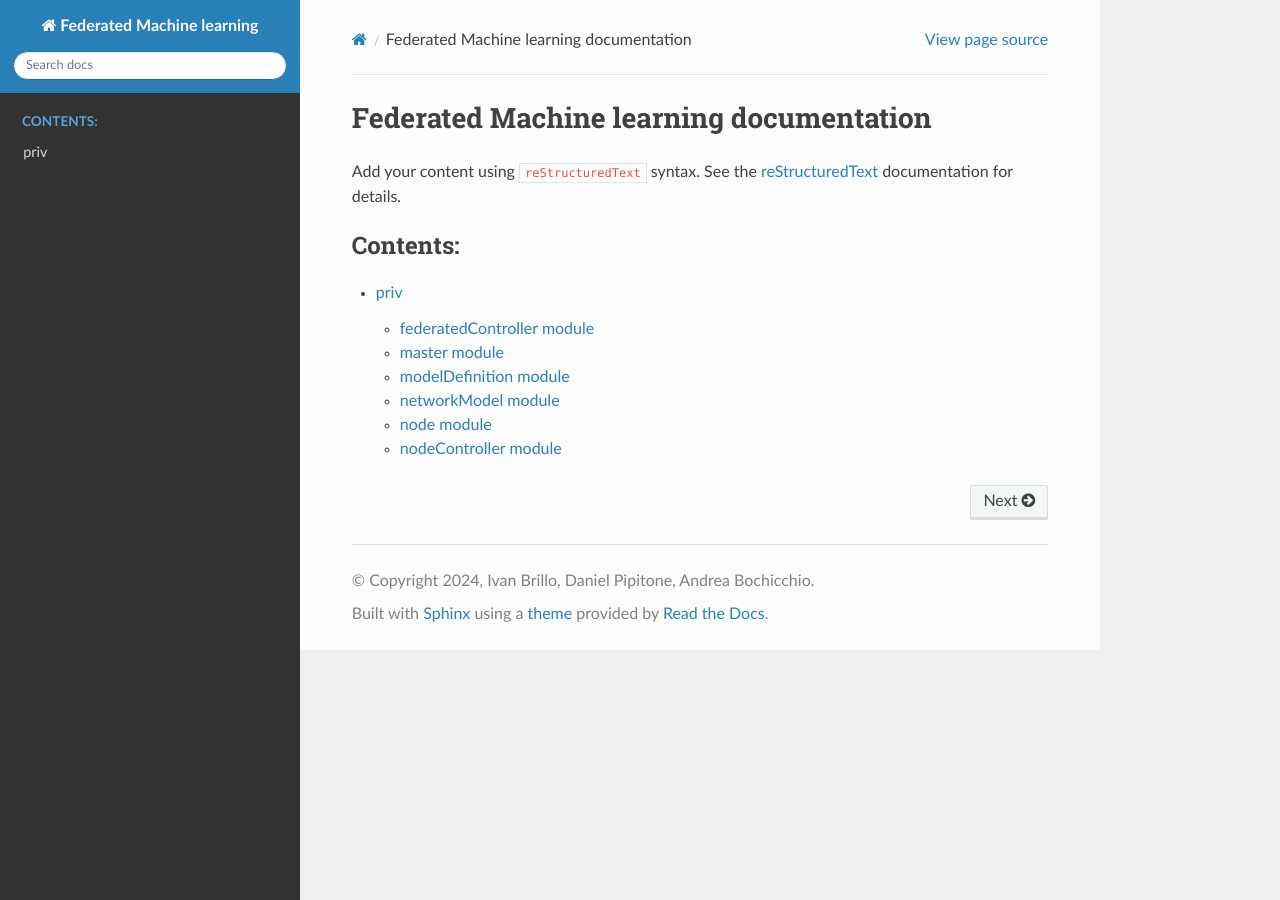
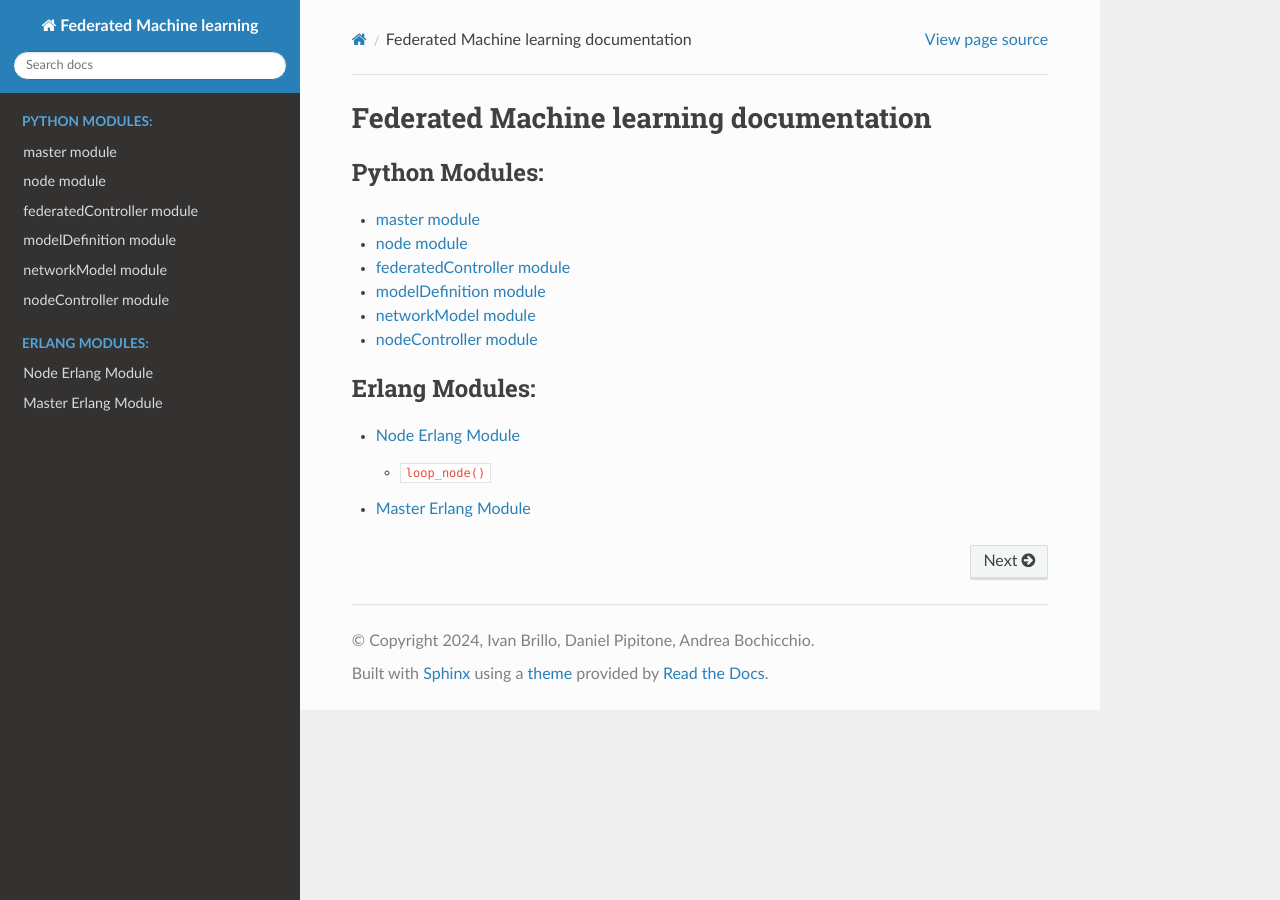
Before and after one commit to ivanbrillo/DL_erlang, a Sphinx documentation site: the page built from docs/index.rst, in a window 1280 px wide. Built offline with Sphinx 7.4.7 and the Read the Docs theme 3.1.0, drawn with Linux system fonts in a browser that asks for light colours.

Commit message:
Add Erlang documentation and integrated with Sphinx

```diff
--- a/docs/conf.py
+++ b/docs/conf.py
@@ -17,7 +17,7 @@ release = '1.0.0'
 # -- General configuration ---------------------------------------------------
 # https://www.sphinx-doc.org/en/master/usage/configuration.html#general-configuration
 
-extensions = ['sphinx.ext.autodoc']
+extensions = ['sphinx.ext.autodoc','sphinxcontrib.plantuml']
 
 templates_path = ['_templates']
 exclude_patterns = ['_build', 'Thumbs.db', '.DS_Store']
--- a/docs/index.rst
+++ b/docs/index.rst
@@ -5,14 +5,27 @@
 
 Federated Machine learning documentation
 ========================================
-
-Add your content using ``reStructuredText`` syntax. See the
-`reStructuredText <https://www.sphinx-doc.org/en/master/usage/restructuredtext/index.html>`_
-documentation for details.
+..
+   Add your content using ``reStructuredText`` syntax. See the
+   `reStructuredText <https://www.sphinx-doc.org/en/master/usage/restructuredtext/index.html>`_
+   documentation for details.
 
 
 .. toctree::
    :maxdepth: 2
-   :caption: Contents:
+   :caption: Python Modules:
 
-   modules
+   master
+   node
+   federatedController
+   modelDefinition
+   networkModel
+   nodeController
+
+
+.. toctree::
+   :maxdepth: 2
+   :caption: Erlang Modules:
+
+   node_erl
+   master_erl
--- /dev/null
+++ b/docs/master_erl.rst
@@ -0,0 +1,6 @@
+Master Erlang Module
+=====================
+
+.. module:: master
+   :platform: Erlang
+   :synopsis: Description of Master Module in Erlang.
--- a/docs/modules.rst
+++ b/docs/modules.rst
@@ -1,5 +1,5 @@
-priv
-====
+Python modules
+==============
 
 .. toctree::
    :maxdepth: 4
--- /dev/null
+++ b/docs/node_erl.rst
@@ -0,0 +1,29 @@
+Node Erlang Module
+====================
+
+.. module:: node
+   :platform: Erlang
+   :synopsis: Description of Node Module in Erlang.
+
+.. function:: loop_node(MasterPid)
+
+    Main loop function of the node. Handles incoming messages and takes actions based on the message type.
+    The node can receive the following messages:
+        * 'initialize': Initializes the node with the received model.
+        * 'update': Updates the node weights with the received ones.
+        * 'train': Starts the node training with the received dataset.
+        * Other messages: Ignores the message and continues the loop.
+
+   :param MasterPid: The identifier of the master process.
+   :type MasterPid: pid
+   :return: none
+
+.. uml::
+
+   @startuml
+   class ClassA {
+       +Attribute1
+       +Method1()
+   }
+   ClassB --> ClassA
+   @enduml
```
